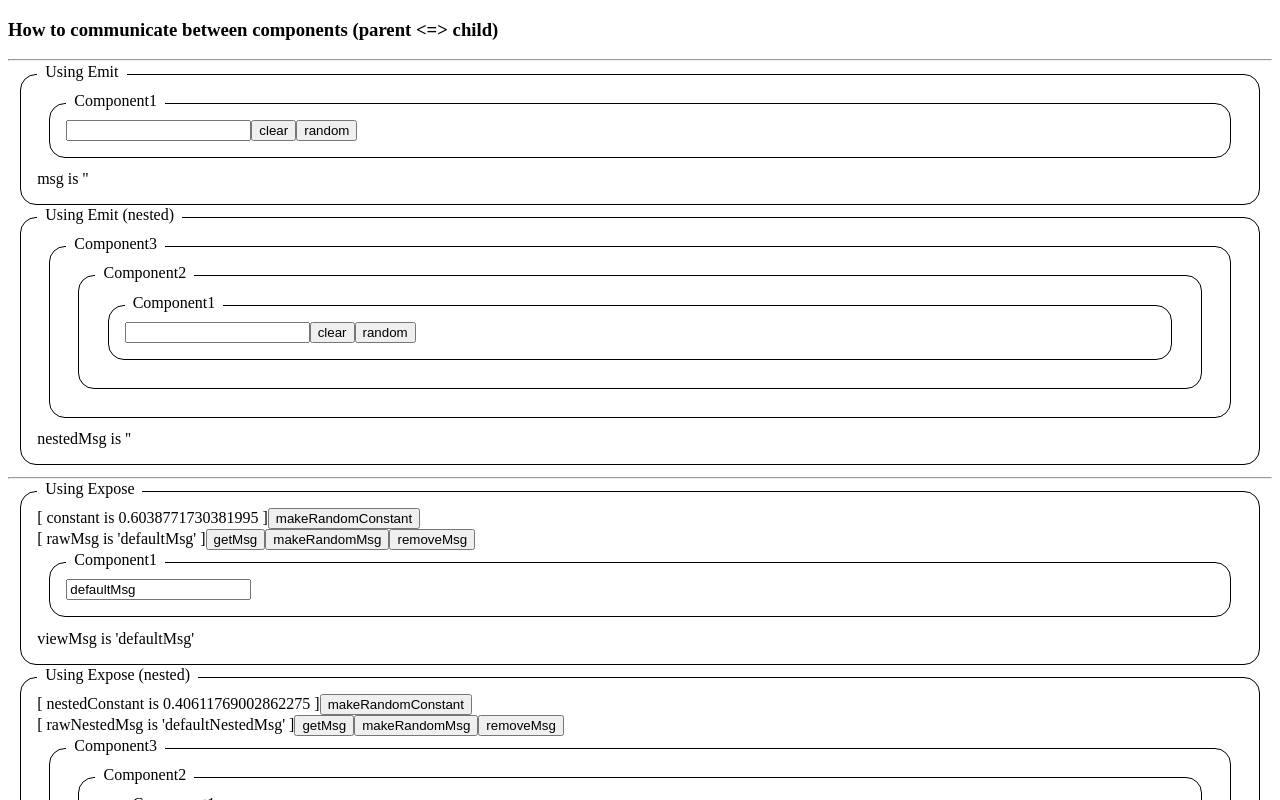
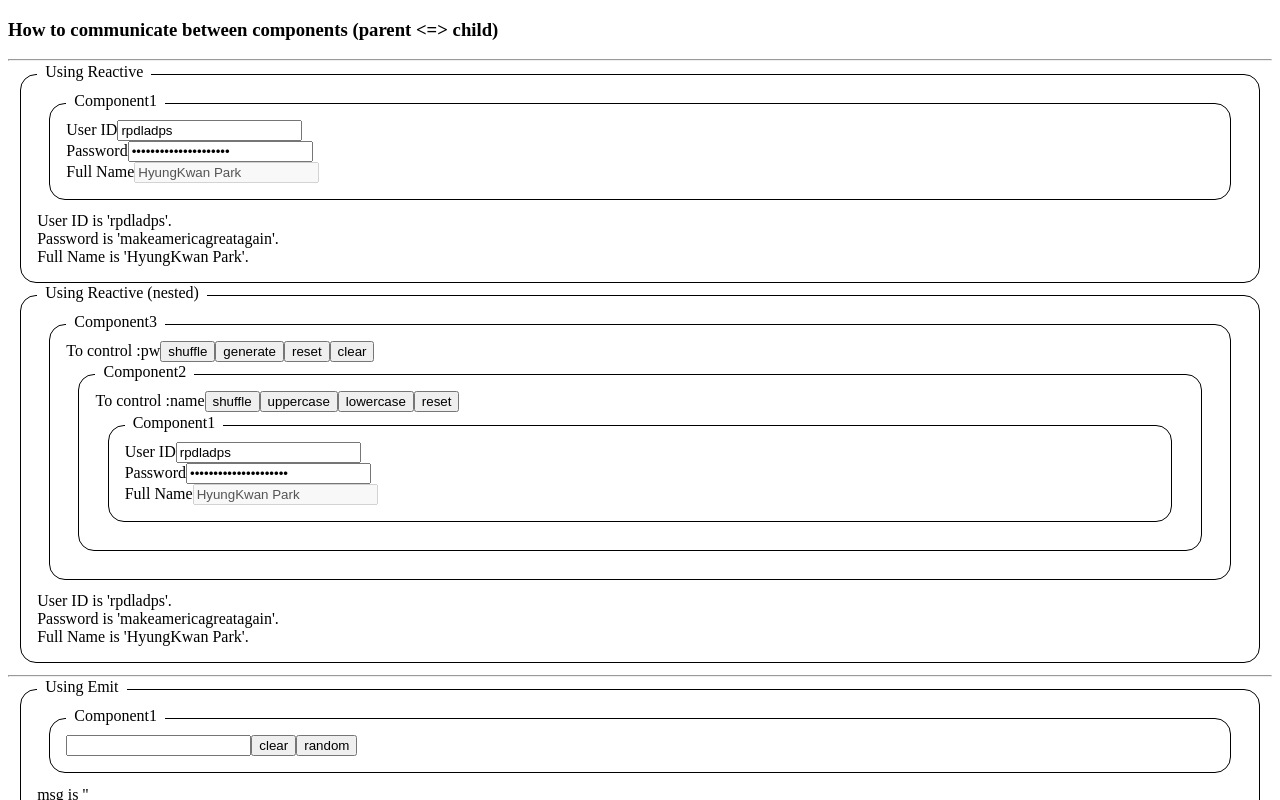
Before and after one commit to rpdladps/vue3-how-to-communicate-between-components, a Vue app: page / in a window 1280 px wide. Shown: the top 800 px of the page. Built offline with nearby package versions, Linux system fonts and the light colour scheme.

Commit message:
add using-reactive

```diff
--- a/src/App.vue
+++ b/src/App.vue
@@ -1,4 +1,5 @@
 <script setup lang="ts">
+import UsingReactive from './components/UsingReactive.vue'
 import UsingEmit from './components/UsingEmit.vue'
 import UsingExpose from './components/UsingExpose.vue'
 import UsingProvideInject from './components/UsingProvideInject.vue'
@@ -8,6 +9,8 @@ import UsingStore from './components/UsingStore.vue'
 <template>
   <h3>How to communicate between components (parent  &lt;=&gt; child)</h3>
   <hr />
+  <UsingReactive />
+  <hr />
   <UsingEmit />
   <hr />
   <UsingExpose />
--- /dev/null
+++ b/src/components/UsingReactive.vue
@@ -0,0 +1,36 @@
+<script setup lang="ts">
+import BoxWithTitleVue from './ui/BoxWithTitle.vue'
+import Component1Vue from './reactive/Component1.vue';
+import Component3Vue from './reactive/Component3.vue'
+import { reactive, toRefs } from 'vue'
+
+const obj = reactive({ id: 'rpdladps', pw: 'makeamericagreatagain', name: 'HyungKwan Park', })
+const { id, pw, name } = toRefs(obj)
+
+const nestedObj = reactive({ id: 'rpdladps', pw: 'makeamericagreatagain', name: 'HyungKwan Park', })
+const { id: nestedId, pw: nestedPw, name: nestedName } = toRefs(nestedObj)
+</script>
+
+<template>
+    <div class="using-reactive">
+
+        <BoxWithTitleVue title="Using Reactive">
+            <Component1Vue :obj="obj" />
+            User ID is '{{ id }}'.
+            <br />
+            Password is '{{ pw }}'.
+            <br />
+            Full Name is '{{ name }}'.
+        </BoxWithTitleVue>
+
+        <BoxWithTitleVue title="Using Reactive (nested)">
+            <Component3Vue :obj="nestedObj" />
+            User ID is '{{ nestedId }}'.
+            <br />
+            Password is '{{ nestedPw }}'.
+            <br />
+            Full Name is '{{ nestedName }}'.
+        </BoxWithTitleVue>
+
+    </div>
+</template>
--- /dev/null
+++ b/src/components/reactive/Component1.vue
@@ -0,0 +1,24 @@
+<script setup lang="ts">
+import BoxWithTitleVue from '../ui/BoxWithTitle.vue'
+import { toRefs } from 'vue'
+
+const props = defineProps(['obj'])
+const { id, pw, name } = toRefs(props.obj)
+</script>
+
+<template>
+    <BoxWithTitleVue title="Component1">
+        <div>
+            <label>User ID</label>
+            <input type="text" v-model="id" />
+        </div>
+        <div>
+            <label>Password</label>
+            <input type="password" v-model="pw" />
+        </div>
+        <div>
+            <label>Full Name</label>
+            <input type="text" v-model="name" disabled/>
+        </div>
+    </BoxWithTitleVue>
+</template>
--- /dev/null
+++ b/src/components/reactive/Component2.vue
@@ -0,0 +1,38 @@
+<script setup lang="ts">
+import BoxWithTitleVue from '../ui/BoxWithTitle.vue'
+import Component1Vue from './Component1.vue'
+import { toRefs } from 'vue'
+
+const props = defineProps(['obj'])
+const { name } = toRefs(props.obj)
+
+const shuffle = () => {
+    name.value = name.value
+        .split('')
+        .sort(() => Math.random() - 0.5)
+        .join('')
+        .toString()
+}
+const uppercase = () => {
+    name.value = name.value.toUpperCase()
+}
+const lowercase = () => {
+    name.value = name.value.toLowerCase()
+}
+const reset = () => {
+    name.value = 'HyungKwan Park'
+}
+</script>
+
+<template>
+    <BoxWithTitleVue title="Component2">
+        <div>
+            <span>To control :name</span>
+            <button @click="shuffle">shuffle</button>
+            <button @click="uppercase">uppercase</button>
+            <button @click="lowercase">lowercase</button>
+            <button @click="reset">reset</button>
+        </div>
+        <Component1Vue :obj="props.obj" />
+    </BoxWithTitleVue>
+</template>
--- /dev/null
+++ b/src/components/reactive/Component3.vue
@@ -0,0 +1,42 @@
+<script setup lang="ts">
+import BoxWithTitleVue from '../ui/BoxWithTitle.vue'
+import Component2Vue from './Component2.vue'
+import { toRefs } from 'vue'
+
+const props = defineProps(['obj'])
+const { pw } = toRefs(props.obj)
+
+const shuffle = () => {
+    pw.value = pw.value
+        .split('')
+        .sort(() => Math.random() - 0.5)
+        .join('')
+        .toString()
+}
+const generate = () => {
+    pw.value = Array(16)
+        .fill(0)
+        .map(() => Math.floor(Math.random() * 10))
+        .join('')
+        .toString()
+}
+const reset = () => {
+    pw.value = 'makeamericagreatagain'
+}
+const clear = () => {
+    pw.value = ''
+}
+</script>
+
+<template>
+    <BoxWithTitleVue title="Component3">
+        <div>
+            <span>To control :pw</span>
+            <button @click="shuffle">shuffle</button>
+            <button @click="generate">generate</button>
+            <button @click="reset">reset</button>
+            <button @click="clear">clear</button>
+        </div>
+        <Component2Vue :obj="props.obj" />
+    </BoxWithTitleVue>
+</template>
```
